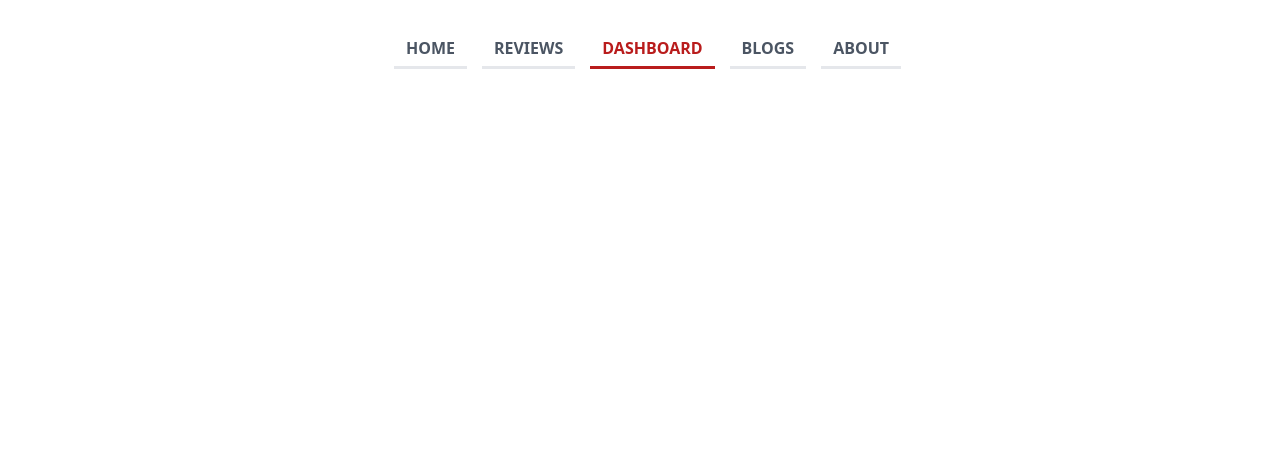
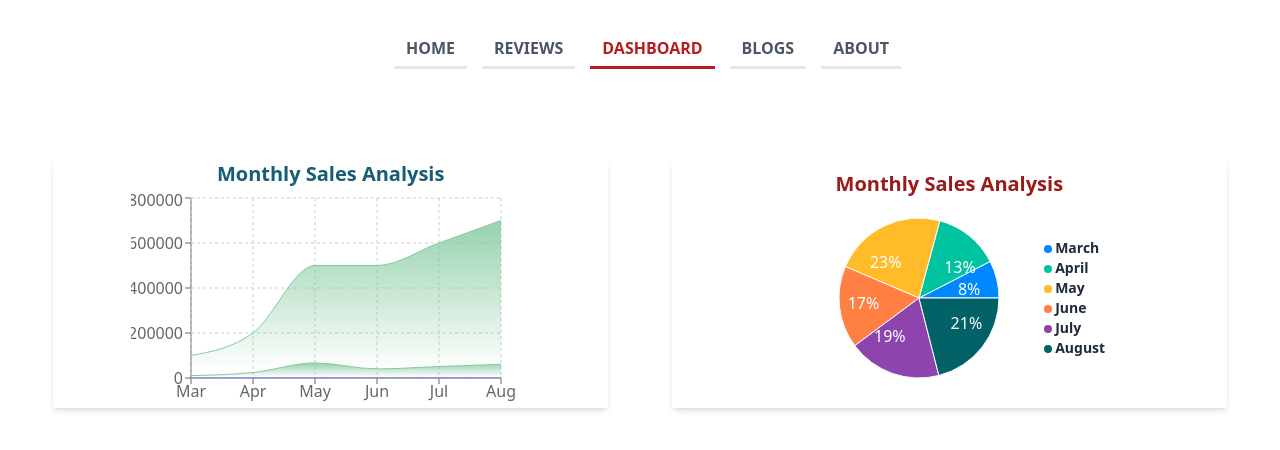
Before and after one commit to sadi-tanvir/computer-shop, a React (Create React App) app: page /dashboard in a window 1280 px wide. Shown: the top 450 px of the page. Built offline with nearby package versions, Linux system fonts and the light colour scheme.

Commit message:
Dashboard Route Completed

```diff
--- a/src/App.js
+++ b/src/App.js
@@ -3,6 +3,7 @@ import { Route, Routes } from "react-router-dom";
 import Header from "./components/Header/Header";
 import Home from "./components/Home/Home";
 import Reviews from "./components/Review/Reviews";
+import DashBoard from "./components/DashBoard/DashBoard";
 
 const App = () => {
   return (
@@ -11,6 +12,7 @@ const App = () => {
       <Routes>
         <Route path="/" element={<Home />} />
         <Route path="/reviews" element={<Reviews />} />
+        <Route path="/dashboard" element={<DashBoard />} />
       </Routes>
     </div>
   );
--- /dev/null
+++ b/src/components/DashBoard/Chart/AreaChart.js
@@ -0,0 +1,33 @@
+import React from 'react';
+import { AreaChart, XAxis, YAxis, CartesianGrid, Tooltip, Area } from 'recharts';
+import data from "../chart.json"
+
+
+const Areachart = () => {
+    return (
+        <div>
+            <AreaChart width={400} height={220} data={data}
+                margin={{ top: 10, right: 30, left: 0, bottom: 0 }}>
+                <defs>
+                    <linearGradient id="colorUv" x1="0" y1="0" x2="0" y2="1">
+                    <stop offset="5%" stopColor="#8884d8" stopOpacity={0.8}/>
+                    <stop offset="95%" stopColor="#8884d8" stopOpacity={0}/>
+                    </linearGradient>
+                    <linearGradient id="colorPv" x1="0" y1="0" x2="0" y2="1">
+                    <stop offset="5%" stopColor="#82ca9d" stopOpacity={0.8}/>
+                    <stop offset="95%" stopColor="#82ca9d" stopOpacity={0}/>
+                    </linearGradient>
+                </defs>
+                <XAxis dataKey="month" />
+                <YAxis />
+                <CartesianGrid strokeDasharray="3 3" />
+                <Tooltip />
+                <Area type="monotone" dataKey="sell" stroke="#8884d8" fillOpacity={1} fill="url(#colorUv)" />
+                <Area type="monotone" dataKey="revenue" stroke="#82ca9d" fillOpacity={1} fill="url(#colorPv)" />
+                <Area type="monotone" dataKey="investment" stroke="#82ca9d" fillOpacity={1} fill="url(#colorPv)" />
+            </AreaChart>
+        </div>
+    );
+};
+
+export default Areachart;
--- /dev/null
+++ b/src/components/DashBoard/Chart/MonthDetect.js
@@ -0,0 +1,18 @@
+import React from 'react';
+
+const MonthDetect = () => {
+    return (
+        <>
+            <div>
+                <p className='text-sm text-slate-800 font-semibold'><span className="w-2 h-2 rounded-full bg-[#0088FE] inline-block"></span> March</p>
+                <p className='text-sm text-slate-800 font-semibold'><span className="w-2 h-2 rounded-full bg-[#00C49F] inline-block"></span> April</p>
+                <p className='text-sm text-slate-800 font-semibold'><span className="w-2 h-2 rounded-full bg-[#FFBB28] inline-block"></span> May</p>
+                <p className='text-sm text-slate-800 font-semibold'><span className="w-2 h-2 rounded-full bg-[#FF8042] inline-block"></span> June</p>
+                <p className='text-sm text-slate-800 font-semibold'><span className="w-2 h-2 rounded-full bg-[#8e44ad] inline-block"></span> July</p>
+                <p className='text-sm text-slate-800 font-semibold'><span className="w-2 h-2 rounded-full bg-[#006266] inline-block"></span> August</p>
+            </div>
+        </>
+    );
+};
+
+export default MonthDetect;
--- /dev/null
+++ b/src/components/DashBoard/Chart/Piechart.js
@@ -0,0 +1,61 @@
+import React from "react";
+import { PieChart, Pie, Cell } from "recharts";
+import data from "../chart.json";
+
+const Piechart = () => {
+  // colors
+  const COLORS = ["#0088FE", "#00C49F", "#FFBB28", "#FF8042","#8e44ad","#006266"];
+
+//   radian
+  const RADIAN = Math.PI / 180;
+
+//   render customized
+  const renderCustomizedLabel = ({
+    cx,
+    cy,
+    midAngle,
+    innerRadius,
+    outerRadius,
+    percent,
+    index,
+  }) => {
+    const radius = innerRadius + (outerRadius - innerRadius) * 0.5;
+    const x = cx + radius * Math.cos(-midAngle * RADIAN);
+    const y = cy + radius * Math.sin(-midAngle * RADIAN);
+
+    return (
+      <text
+        x={x}
+        y={y}
+        fill="white"
+        textAnchor={x > cx ? "start" : "end"}
+        dominantBaseline="central"
+      >
+        {`${(percent * 100).toFixed(0)}%`}
+      </text>
+    );
+  };
+
+  return (
+    <div className="">
+      <PieChart width={250} height={200}>
+        <Pie
+          data={data}
+          cx="50%"
+          cy="50%"
+          labelLine={false}
+          label={renderCustomizedLabel}
+          outerRadius={80}
+          fill="#8884d8"
+          dataKey="sell"
+        >
+          {data.map((entry, index) => (
+            <Cell key={`cell-${index}`} fill={COLORS[index % COLORS.length]} />
+          ))}
+        </Pie>
+      </PieChart>
+    </div>
+  );
+};
+
+export default Piechart;
--- /dev/null
+++ b/src/components/DashBoard/DashBoard.js
@@ -0,0 +1,35 @@
+import React from "react";
+import Areachart from "./Chart/AreaChart";
+import Piechart from "./Chart/Piechart";
+import MonthDetect from "./Chart/MonthDetect";
+
+const DashBoard = () => {
+  return (
+    <>
+      <div className="w-full flex justify-center items-center mt-20">
+        <div className="w-11/12 grid grid-cols-2 gap-x-16">
+          {/* chart 1 */}
+          <div className="flex flex-col justify-center items-center shadow-md hover:shadow-xl">
+            <h2 className="text-xl font-bold text-cyan-800 text-center">
+              Monthly Sales Analysis
+            </h2>
+            <Areachart />
+          </div>
+
+          {/* chart 2 */}
+          <div className="flex flex-col justify-center items-center shadow-md hover:shadow-xl">
+            <h2 className="text-xl font-bold text-red-800">
+              Monthly Sales Analysis
+            </h2>
+            <div className="flex justify-center items-center">
+              <Piechart />
+              <MonthDetect />
+            </div>
+          </div>
+        </div>
+      </div>
+    </>
+  );
+};
+
+export default DashBoard;
--- /dev/null
+++ b/src/components/DashBoard/chart.json
@@ -0,0 +1,38 @@
+[
+    {
+        "month": "Mar",
+        "investment": 100000,
+        "sell": 241,
+        "revenue": 10401
+    },
+    {
+        "month": "Apr",
+        "investment": 200000,
+        "sell": 423,
+        "revenue": 24500
+    },
+    {
+        "month": "May",
+        "investment": 500000,
+        "sell": 726,
+        "revenue": 67010
+    },
+    {
+        "month": "Jun",
+        "investment": 500000,
+        "sell": 529,
+        "revenue": 40405
+    },
+    {
+        "month": "Jul",
+        "investment": 600000,
+        "sell": 601,
+        "revenue": 50900
+    },
+    {
+        "month": "Aug",
+        "investment": 700000,
+        "sell": 670,
+        "revenue": 61000
+    }
+]
```
